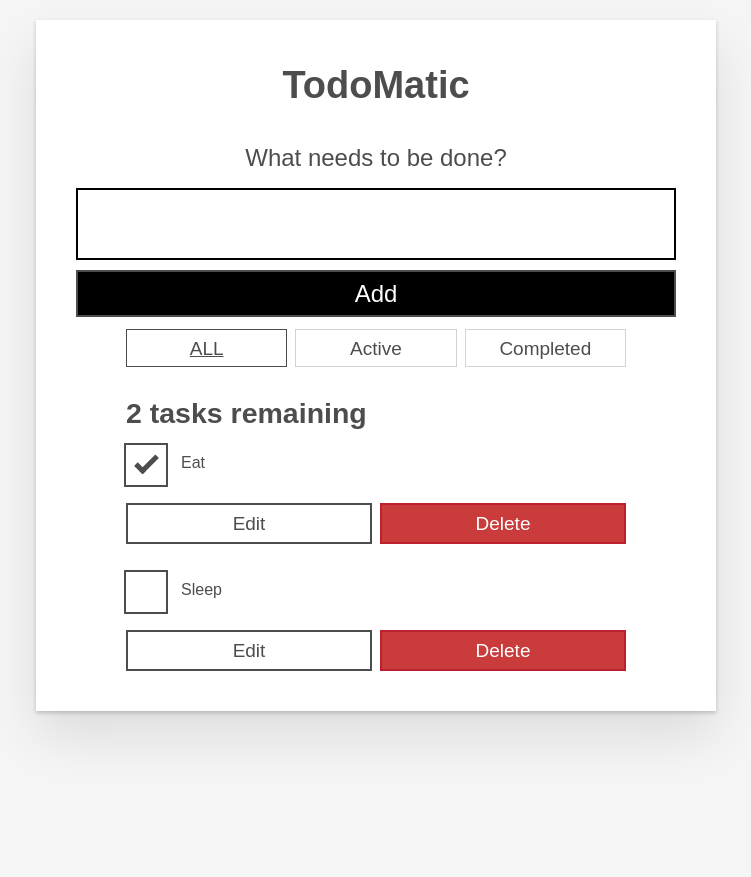
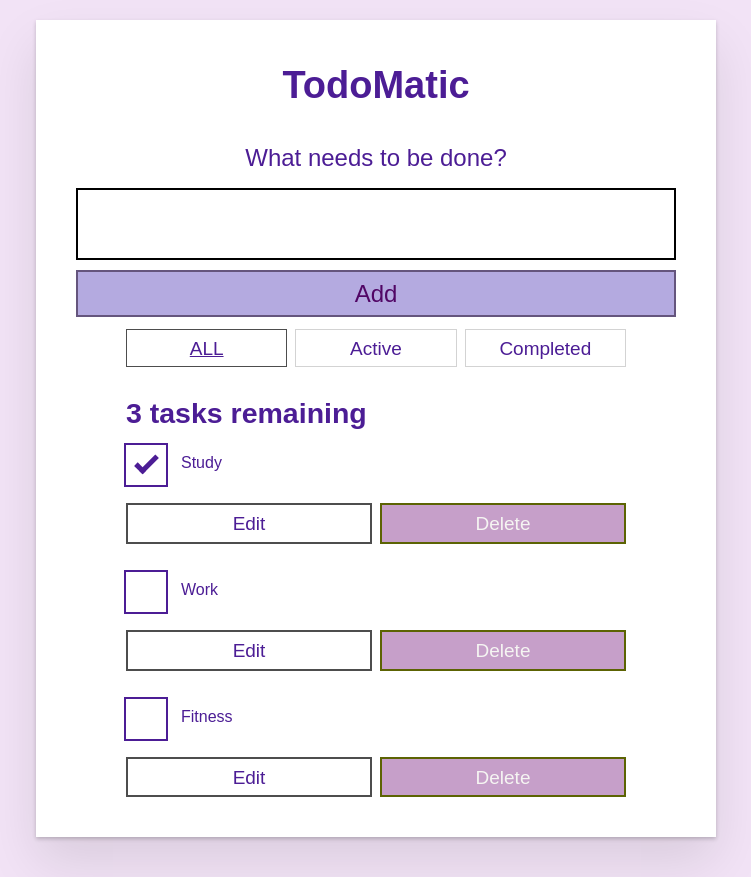
Before and after one commit to yxclouds/happy-react, a React (Create React App) app: page / in a window 1280 px wide. Shown: the whole page, without its empty margins (264-1015 px from the left). Before the commit the page ends 800 px from the top, so only its background shows below. Built offline with nearby package versions, Linux system fonts and the light colour scheme.

Commit message:
fixed type in index.css

```diff
--- a/src/index.css
+++ b/src/index.css
@@ -1,11 +1,10 @@
-/* RESETS */
 *,
 *::before,
 *::after {
   box-sizing: border-box;
 }
 *:focus {
-  outline: 3px dashed #228bec;
+  outline: 2px solid purple;
   outline-offset: 0;
 }
 html {
@@ -32,6 +31,10 @@ button {
   -webkit-font-smoothing: inherit;
   -moz-osx-font-smoothing: inherit;
   -webkit-appearance: none;
+}
+button:hover{
+  background-color: #f8f8c4;
+  color: #000;
 }
 button::-moz-focus-inner {
   border: 0;
@@ -60,8 +63,8 @@ body {
   font:
     1.6rem/1.25 Arial,
     sans-serif;
-  background-color: #f5f5f5;
-  color: #4d4d4d;
+  background-color: #f2e3f6;
+  color: #4c1d95;
 }
 @media screen and (min-width: 620px) {
   body {
@@ -69,8 +72,7 @@ body {
     line-height: 1.31579;
   }
 }
-/*END RESETS*/
-/* GLOBAL STYLES */
+
 .form-group > input[type="text"] {
   display: inline-block;
   margin-top: 0.4rem;
@@ -90,16 +92,17 @@ body {
   border-color: #4d4d4d;
 }
 .btn__danger {
-  color: #fff;
-  background-color: #ca3c3c;
-  border-color: #bd2130;
+  color: #f5f5f2;
+  background-color: #c69fc9;
+  border-color:#5c6303;
 }
 .btn__filter {
   border-color: lightgrey;
 }
 .btn__primary {
-  color: #fff;
-  background-color: #000;
+  color: #510665;
+  background-color: #b4aae0;
+  border-color: #65557d;
 }
 .btn-group {
   display: flex;
@@ -274,7 +277,6 @@ body {
 }
 .c-cb > input[type="checkbox"]:focus + label::before {
   border-width: 4px;
-  outline: 3px dashed #228bec;
 }
 .c-cb > label::after {
   box-sizing: content-box;
--- a/src/index.js
+++ b/src/index.js
@@ -6,8 +6,9 @@ import App from './App';
 
 const root = ReactDOM.createRoot(document.getElementById('root'));
 const DATA = [
-  {  name: "Eat", completed: true ,id: "t1"},
-  {  name: "Sleep", completed: false,id: "t2" }]
+  {  name: "Study", completed: true ,id: "t1"},
+  {  name: "Work", completed: false,id: "t2" },
+  {  name:"Fitness",completed:false,id:"t3"}]
 root.render(
   <React.StrictMode>
     <App tasks={DATA}/>
```
